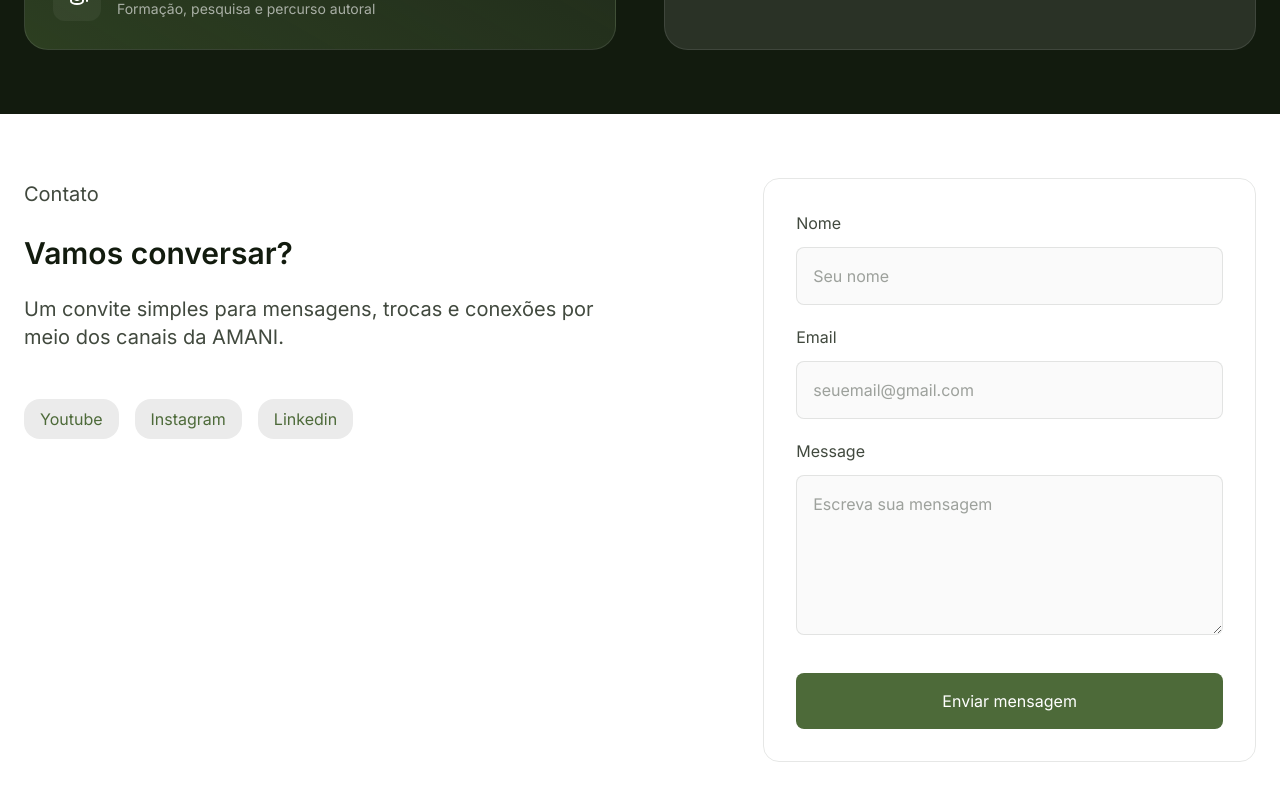
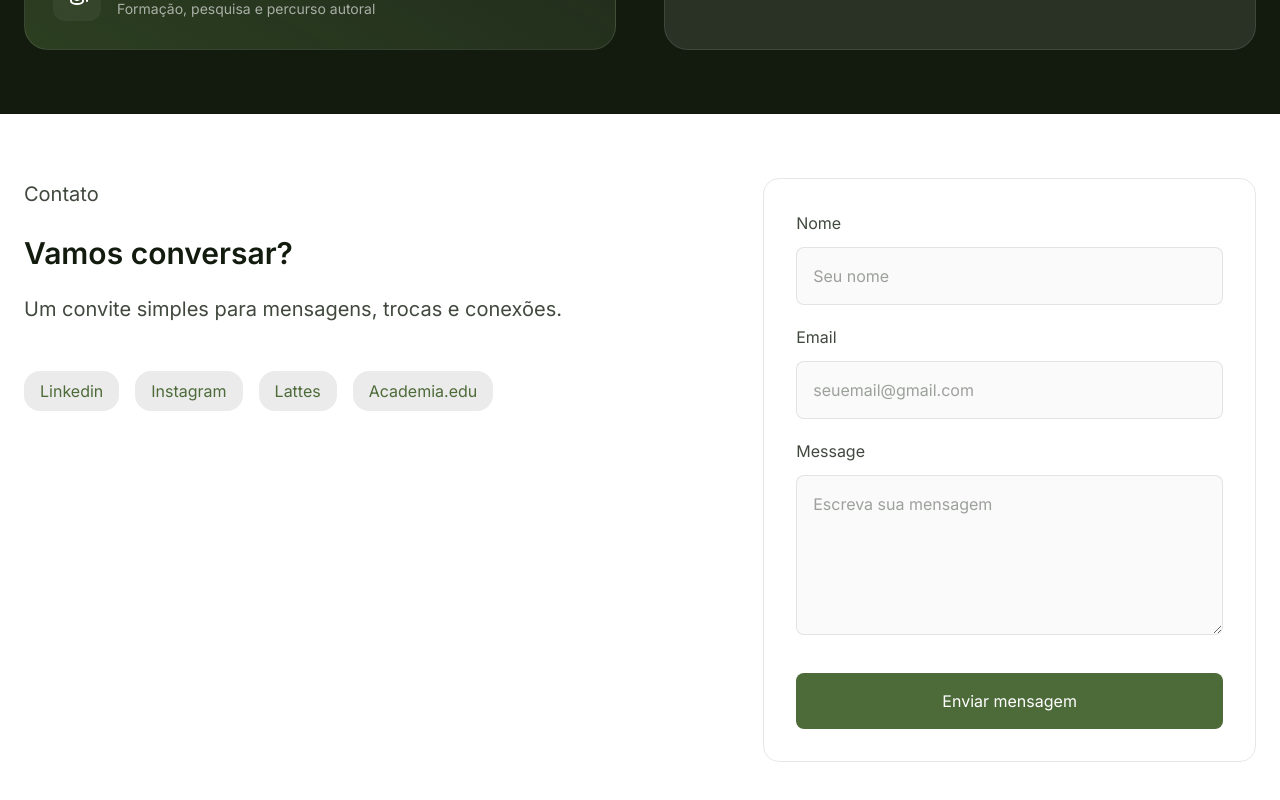
Before and after one commit to Devitu-dev/rinardomesquita, a Next.js app: page / in a window 1280 px wide. Shown: the part 2829-3629 px from the top of the page. Built offline with nearby package versions, Linux system fonts and the light colour scheme.

Commit message:
feat: atualiza o texto e os links do componente Contact para melhor direcionamento

```diff
--- a/sections/Contact.tsx
+++ b/sections/Contact.tsx
@@ -8,14 +8,12 @@ function Contact() {
           <div className="space-y-6 text-left max-w-xl">
             <span className="block leading-relaxed font-normal text-black/80 text-xl">Contato</span>
             <h2 className="font-semibold text-3xl text-black">Vamos conversar?</h2>
-            <p className="text-black/80 font-normal text-xl">
-              Um convite simples para mensagens, trocas e conexões por meio dos canais da AMANI.
-            </p>
+            <p className="text-black/80 font-normal text-xl">Um convite simples para mensagens, trocas e conexões.</p>
           </div>
           <ul className="flex gap-4 items-center">
             <li className="px-4 py-2 rounded-2xl bg-gray text-primary hover:opacity-80">
-              <Link href="" target="_blank">
-                Youtube
+              <Link href="https://www.linkedin.com/in/rinardo-mesquita-b9bb0133a/" target="_blank">
+                Linkedin
               </Link>
             </li>
             <li className="px-4 py-2 rounded-2xl bg-gray text-primary hover:opacity-80">
@@ -24,8 +22,15 @@ function Contact() {
               </Link>
             </li>
             <li className="px-4 py-2 rounded-2xl bg-gray text-primary hover:opacity-80">
-              <Link href="https://www.linkedin.com/in/rinardo-mesquita-b9bb0133a/" target="_blank">
-                Linkedin
+              <Link
+                href="https://buscatextual.cnpq.br/buscatextual/visualizacv.do;jsessionid=7909FE7C0985C131E38880ABBF22E9E7.buscatextual_0"
+                target="_blank">
+                Lattes
+              </Link>
+            </li>
+            <li className="px-4 py-2 rounded-2xl bg-gray text-primary hover:opacity-80">
+              <Link href="https://ufc.academia.edu/Jos%C3%A9RinardoMesquita" target="_blank">
+                Academia.edu
               </Link>
             </li>
           </ul>
```
